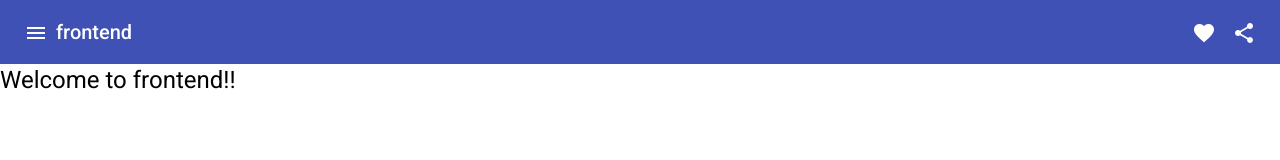
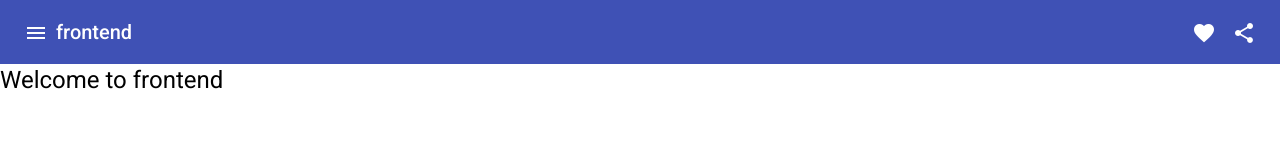
Before and after one commit to rjnay1984/LocalLibrary, an Angular app in the folder frontend/: page / in a window 1280 px wide. Shown: the top 160 px of the page. Built offline with nearby package versions, Linux system fonts and the light colour scheme.

Commit message:
update html file

```diff
--- a/frontend/src/app/app.component.html
+++ b/frontend/src/app/app.component.html
@@ -1,3 +1,3 @@
 <app-navigation appTitle="{{ title }}"></app-navigation>
-<h1>Welcome to {{ title }}!!</h1>
+<h1>Welcome to {{ title }}</h1>
 <router-outlet></router-outlet>
```
